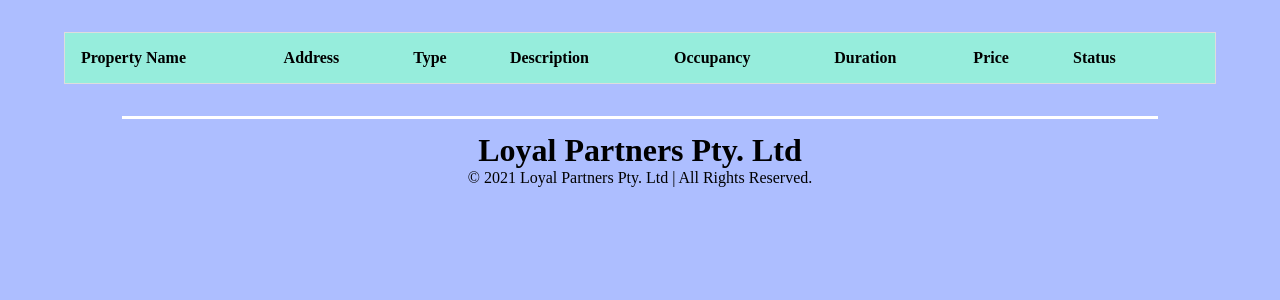
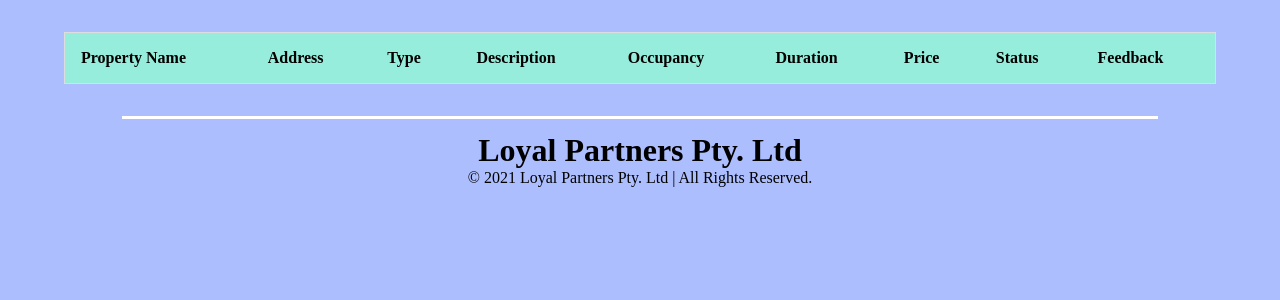
Before and after one commit to Image-Bhandari/Project500, a PHP site: page /index.php?page=book in a window 1280 px wide. Shown: the part 154-454 px from the top of the page. Run offline with PHP 8.4, Linux system fonts and the light colour scheme; data that the repository does not hold is empty; some libraries are stand-ins or nearby versions.

Commit message:
Update bookTemplate.php

```diff
--- a/templates/users/bookTemplate.php
+++ b/templates/users/bookTemplate.php
@@ -1,7 +1,7 @@
 
 <article>
     <table>
-        <tr><th>Property Name</th><th>Address</th><th>Type</th><th>Description</th><th>Occupancy</th><th>Duration</th><th>Price</th><th>Status</th><th></th></tr>
+        <tr><th>Property Name</th><th>Address</th><th>Type</th><th>Description</th><th>Occupancy</th><th>Duration</th><th>Price</th><th>Status</th><th>Feedback</th></tr>
         <?php
         foreach($findAllBook as $value){
             $price = ((strtotime($value['end_time'])-strtotime($value['start_time']))/86400)*((int)($value['price']));
@@ -14,11 +14,14 @@
                 echo "<button onclick=\"bookCancel(".$value['book_id'].");\">Cancel Booking</button>";
                 //echo "<a href=index.php?page=history&action=cancel&bid=".$value['book_id'].">Cancel Booking</a>";
                 echo "<button onclick=\"creditInfo(".$value['book_id'].");\">Confirm Booking</button>";
+                echo '</td><td> N/A </td></tr>';
+
             }
             else{
                 echo "Already Confirmed";
+                echo '</td><td> <a href="index.php?page=feedback&pid='.$value['prop_id'].'">Provide Feedback</a> </td></tr>';
             }
-            echo '</td><td> <a href="index.php?page=feedback&pid='.$value['prop_id'].'">Provide Feedback</a> </td></tr>';
+
         }
         ?>
     </table>
```
